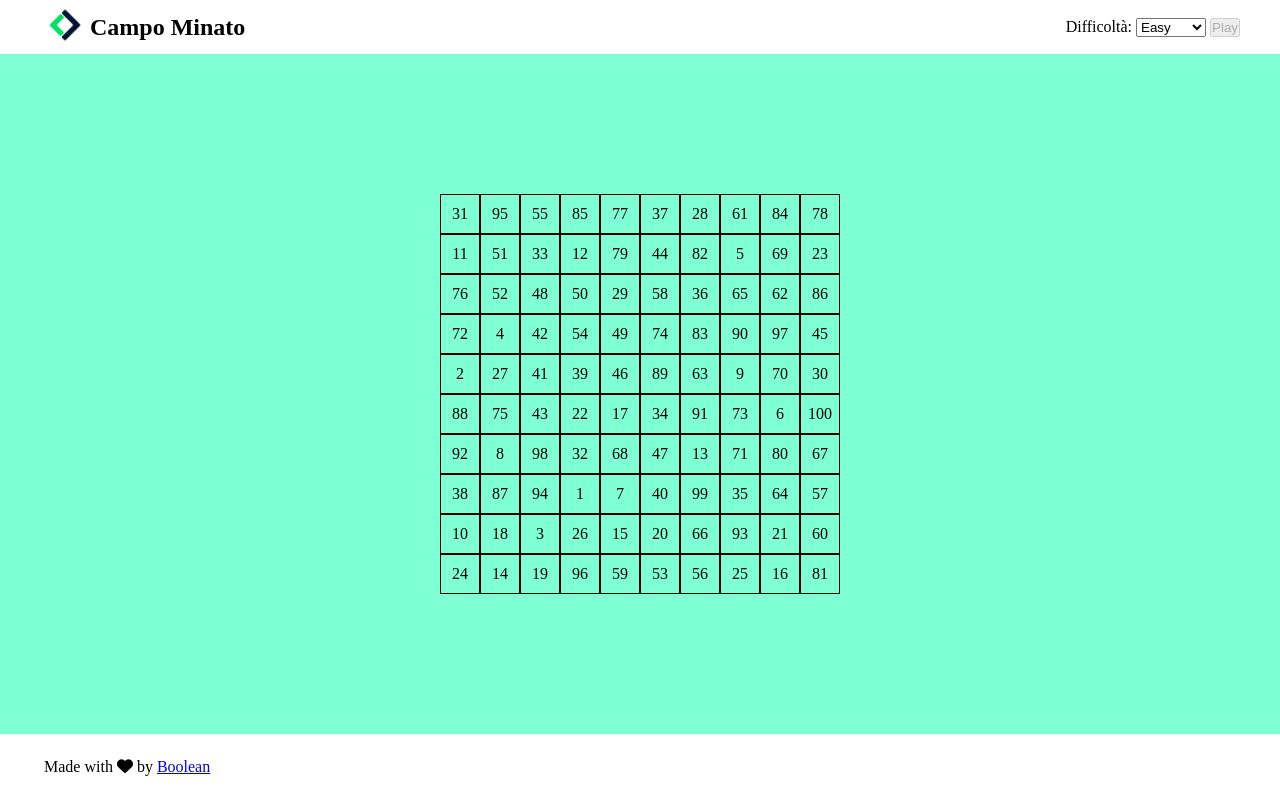
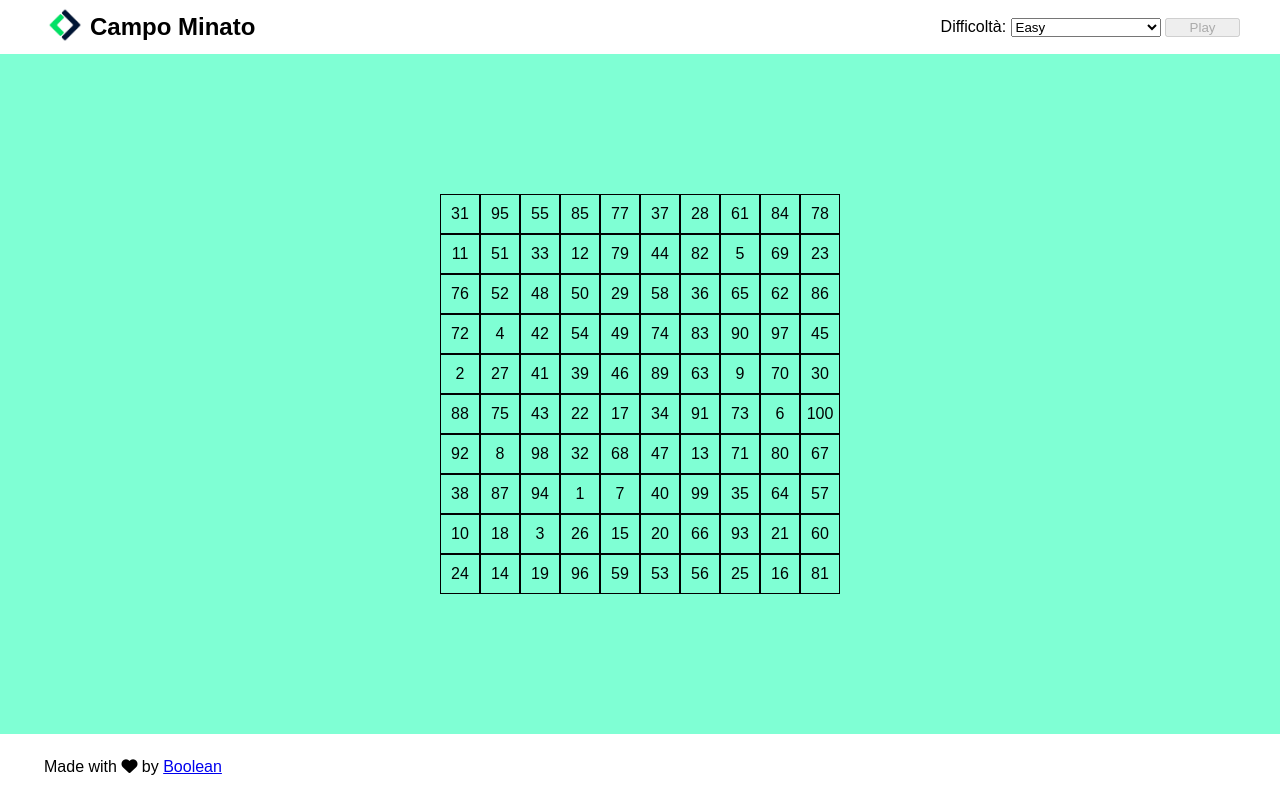
Before and after one commit to MirkOrlando/js-campominato-grid, a plain HTML site: page index.html in a window 1280 px wide. Both pictures are taken after a click on the button "Play". Drawn offline with Linux system fonts and the light colour scheme.

Commit message:
added style to select and button

```diff
--- a/assets/css/style.css
+++ b/assets/css/style.css
@@ -2,6 +2,10 @@
   margin: 0;
   padding: 0;
   box-sizing: border-box;
+}
+
+body {
+  font-family: Arial, Helvetica, sans-serif;
 }
 
 img {
@@ -31,6 +35,14 @@ nav {
 
 .logo {
   width: 50px;
+}
+
+.btn {
+  width: 75px;
+}
+
+.selector {
+  width: 150px;
 }
 /* #endregion header */
 
--- a/assets/js/main.js
+++ b/assets/js/main.js
@@ -30,7 +30,7 @@ formElement.addEventListener("submit", function (event) {
   /* create the grid */
   createGrid(".row", colsNumber, "div", "col");
   /* create numbers in each cell */
-  generateCellsNumbers(colsNumber, ".col");
+  generateCellsNumbers(colsNumber, ".col", "span");
   /* create "on click" effect */
   selectElementByClick(".col", "active");
 });
@@ -77,7 +77,7 @@ function selectElementByClick(selector, className) {
   }
 }
 
-function generateCellsNumbers(limit, selector) {
+function generateCellsNumbers(limit, selector, tagName) {
   const randomNumbers = [];
   while (randomNumbers.length !== limit) {
     const randomnumber = getRndInteger(1, limit);
@@ -89,7 +89,7 @@ function generateCellsNumbers(limit, selector) {
   const cols = document.querySelectorAll(selector);
   for (let i = 0; i < limit; i++) {
     const col = cols[i];
-    const spanElement = document.createElement("span");
+    const spanElement = document.createElement(tagName);
     spanElement.append(randomNumbers[i]);
     col.append(spanElement);
   }
--- a/index.html
+++ b/index.html
@@ -20,12 +20,12 @@
             <!-- /container_logo -->
             <form action="" method="post">
               <label for="difficulty">Difficoltà:</label>
-              <select name="difficulty" id="difficulty">
+              <select name="difficulty" id="difficulty" class="selector">
                 <option value="1">Easy</option>
                 <option value="2">Medium</option>
                 <option value="3">Hard</option>
               </select>
-              <button type="submit">Play</button>
+              <button type="submit" class="btn">Play</button>
             </form>
           </header>
           <!-- /header -->
```
